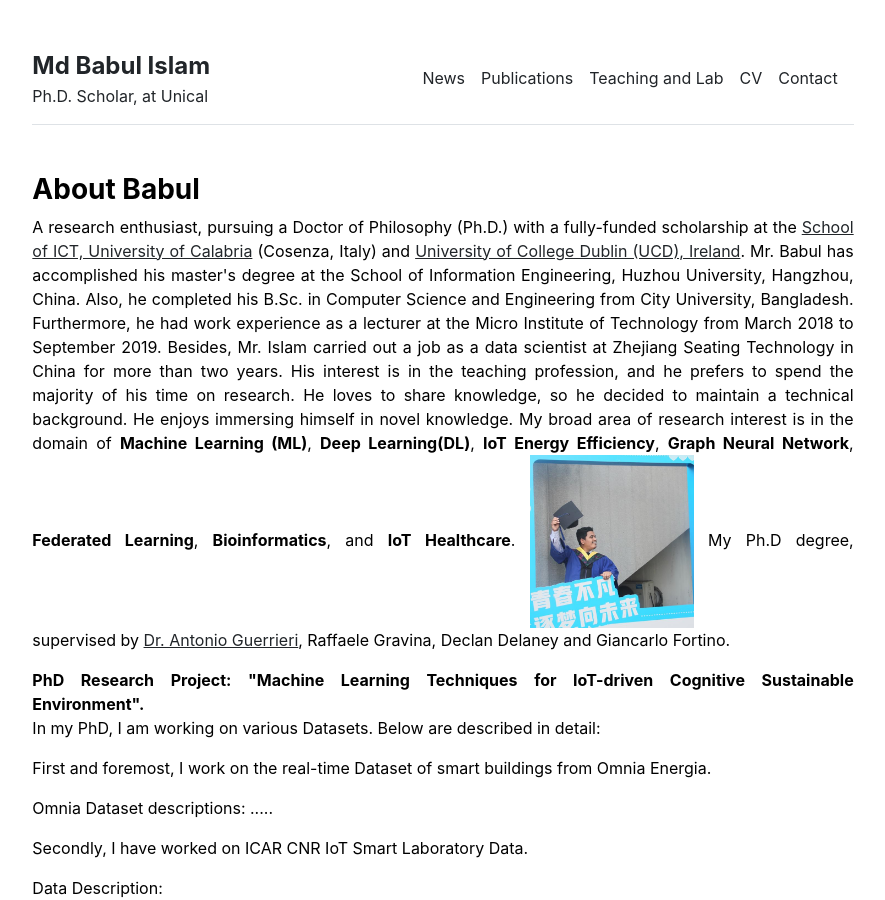
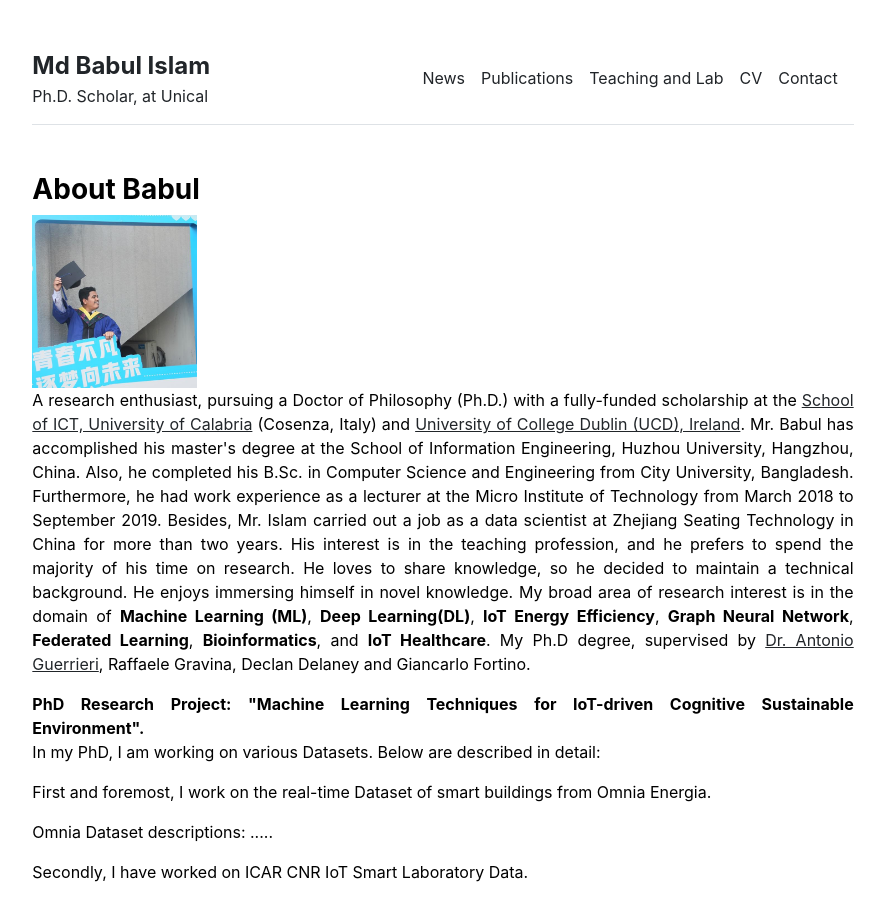
Before and after one commit to babulcseian/babulcseian.github.io, a Jekyll site: the page built from index.md, in a window 1280 px wide and 900 px high. Shown: the whole window, without its empty margins (197-1082 px from the left). Built offline with Jekyll 4.4.1, drawn with Linux system fonts in a browser that asks for light colours; a style sheet for code colours, icons or effects is not loaded.

Commit message:
Update home.html

```diff
--- a/_layouts/home.html
+++ b/_layouts/home.html
@@ -5,6 +5,7 @@ layout: default
 <div class="row g-5 mb-5">
   <div class="col-md-15">
     <h3 class="fw-bold">About Babul</h3>
+  <img src="{{ site.github.url }}/assets/img/Md Babul Con.jpg" alt="Home" width="20%" width="40" title="MSc Graduation">
      <p align="justify"> A research enthusiast, pursuing a Doctor of Philosophy (Ph.D.) with a fully-funded scholarship at the <a class="other" href='https://dottorato.dimes.unical.it/students/md-babul-islam'>School of ICT, University of Calabria</a> (Cosenza, Italy)
        and <a class="other" href='https://www.ucd.ie/'>University of College Dublin (UCD), Ireland</a>.
        Mr. Babul has accomplished his master's degree at the School of Information Engineering, Huzhou University, Hangzhou, China.
@@ -14,7 +15,7 @@ layout: default
        His interest is in the teaching profession, and he prefers to spend the majority of his time on research.
        He loves to share knowledge, so he decided to maintain a technical background. He enjoys immersing himself in novel knowledge.
        My broad area of research interest is in the domain of <strong>Machine Learning (ML)</strong>, <strong>Deep Learning(DL)</strong>, <strong>IoT Energy Efficiency</strong>, <strong>Graph Neural Network</strong>, <strong>Federated Learning</strong>, <strong>Bioinformatics</strong>, and <strong> IoT Healthcare</strong>.
-       <img src="{{ site.github.url }}/assets/img/Md Babul Con.jpg" alt="Home" width="20%" width="40" title="MSc Graduation">
+
        My Ph.D degree, supervised by <a class="other" href='https://www.icar.cnr.it/persone/guerrieri/'> Dr. Antonio Guerrieri</a>, Raffaele Gravina, Declan Delaney and Giancarlo Fortino.</p>
     <p align="justify">
  <strong> PhD Research Project: "Machine Learning Techniques for IoT-driven Cognitive Sustainable Environment". </strong> <br>
```
